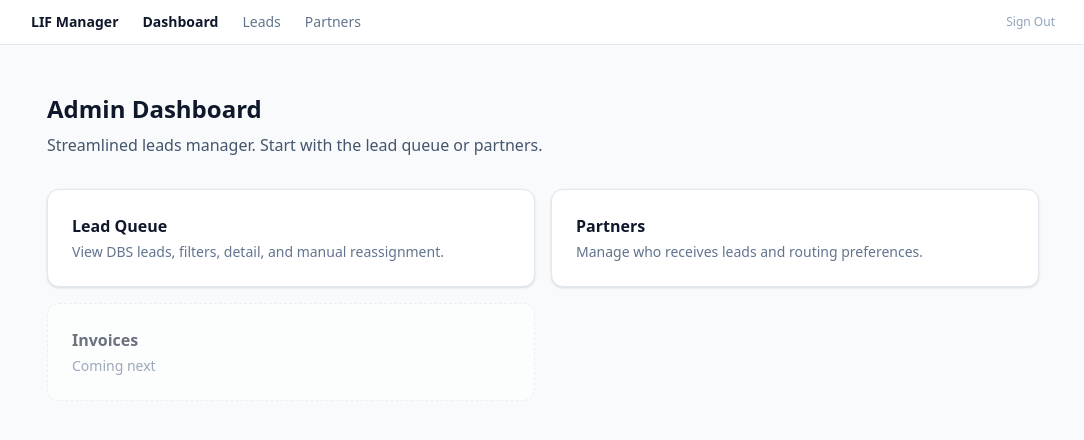
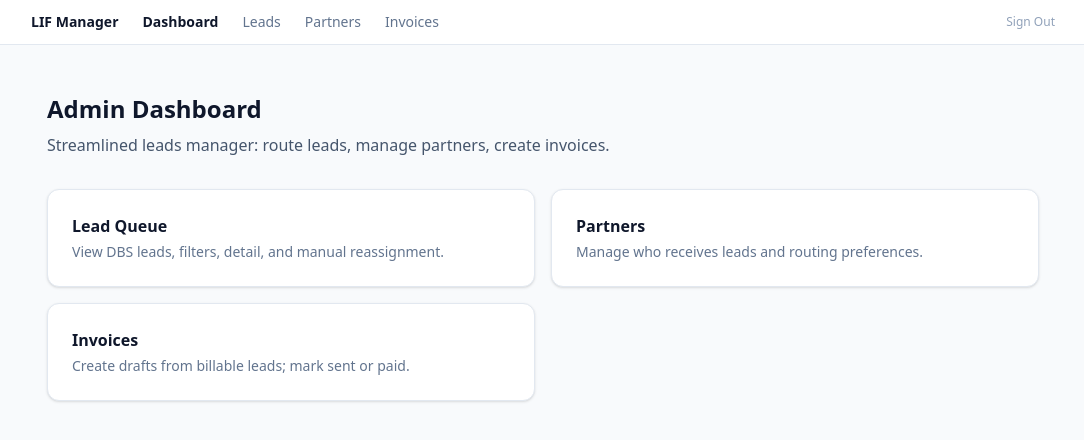
Before and after one commit to robertk-star/lif-manager, a Next.js app: page /admin in a window 1280 px wide. Shown: the top 440 px of the page, without its empty margins (97-1181 px from the left). Built offline with nearby package versions, Linux system fonts and the light colour scheme; no server answers.

Commit message:
Link Invoices on admin dashboard

```diff
--- a/app/admin/page.tsx
+++ b/app/admin/page.tsx
@@ -32,6 +32,9 @@ export default function AdminDashboardPage() {
             <a href="/admin/partners" className="text-sm text-slate-500 hover:text-slate-900">
               Partners
             </a>
+            <a href="/admin/invoices" className="text-sm text-slate-500 hover:text-slate-900">
+              Invoices
+            </a>
           </div>
           <button
             onClick={handleLogout}
@@ -45,7 +48,7 @@ export default function AdminDashboardPage() {
       <main className="mx-auto max-w-5xl px-4 py-12">
         <h1 className="text-2xl font-bold text-slate-900">Admin Dashboard</h1>
         <p className="mt-2 text-slate-600">
-          Streamlined leads manager. Start with the lead queue or partners.
+          Streamlined leads manager: route leads, manage partners, create invoices.
         </p>
 
         <div className="mt-8 grid gap-4 sm:grid-cols-2">
@@ -67,10 +70,15 @@ export default function AdminDashboardPage() {
               Manage who receives leads and routing preferences.
             </p>
           </a>
-          <div className="rounded-xl border border-dashed border-slate-200 bg-white p-6 opacity-60">
+          <a
+            href="/admin/invoices"
+            className="rounded-xl border border-slate-200 bg-white p-6 shadow-sm transition hover:border-slate-300"
+          >
             <h2 className="font-semibold text-slate-900">Invoices</h2>
-            <p className="mt-1 text-sm text-slate-500">Coming next</p>
-          </div>
+            <p className="mt-1 text-sm text-slate-500">
+              Create drafts from billable leads; mark sent or paid.
+            </p>
+          </a>
         </div>
       </main>
     </div>
```
